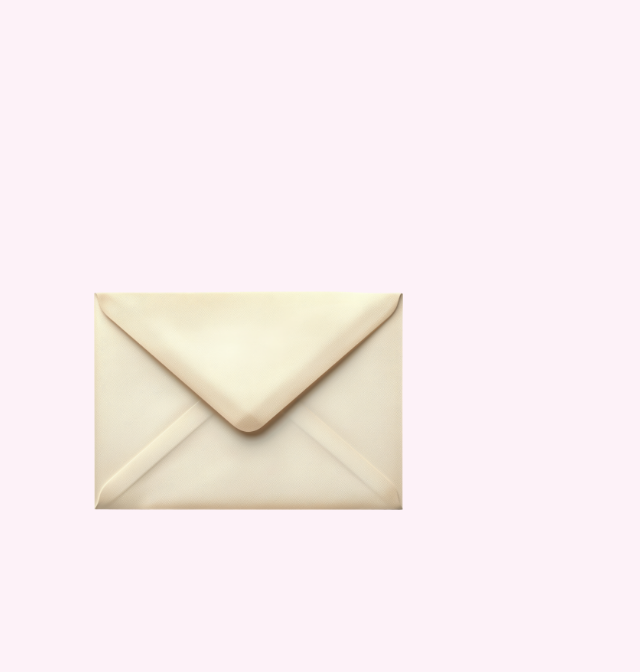
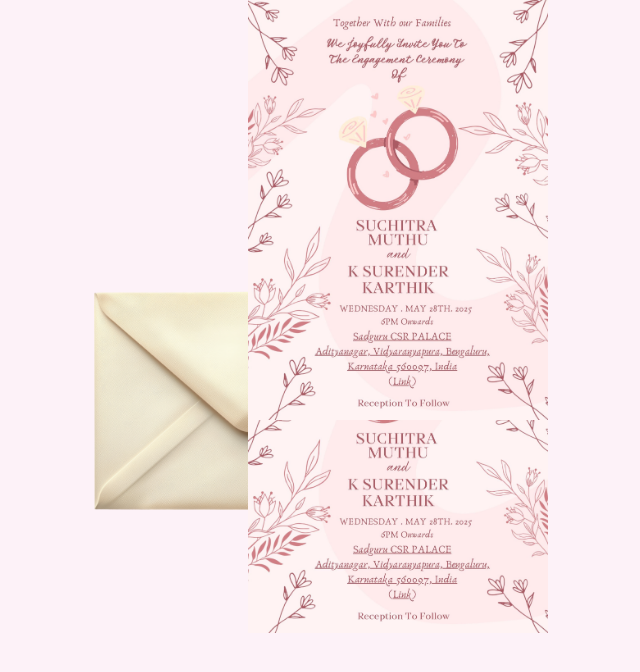
Before and after one commit to likhithkumar98/e-invite, a plain HTML site: page index.html in a window 1280 px wide. Shown: the whole page, without its empty margins (392-1032 px from the left). Drawn offline with Linux system fonts and the light colour scheme.

Commit message:
Update index.html

```diff
--- a/index.html
+++ b/index.html
@@ -39,9 +39,9 @@
       position: absolute;
       top: 0;
       left: 50%;
-      transform: translate(-50%, 20px);
+      transform: translate(-50%, 50%) 1:1);
       width: 300px;
-      opacity: 0;
+      opacity: 1;
       transition: transform 1s ease, opacity 1s ease;
       z-index: 1;
     }
@@ -75,6 +75,11 @@
 </head>
 <body>
 
+  <div class="map-container" id="mapContainer">
+    <img src="invitation.jpg" alt="Invitation" class="invitation">
+    <a href="engagement_event.ics" download class="calendar-btn">📅</a>
+  </div>
+
   <div class="container" id="envelopeContainer">
     <div class="envelope"></div>
     <img src="invitation.jpg" alt="Invitation" class="invitation">
```
